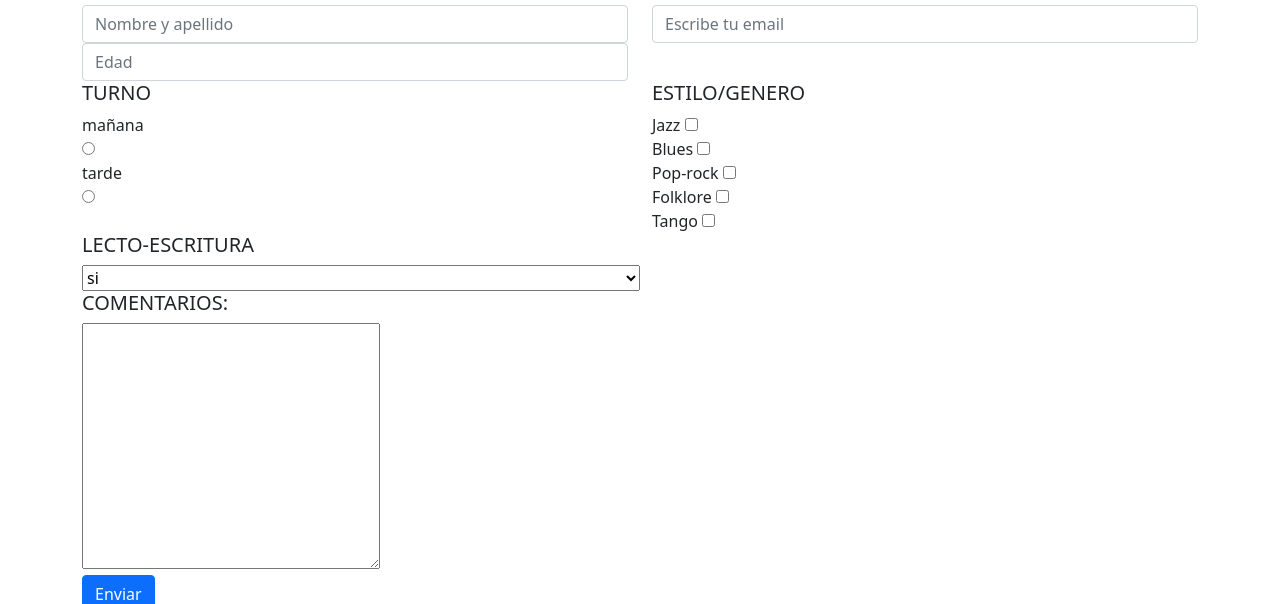
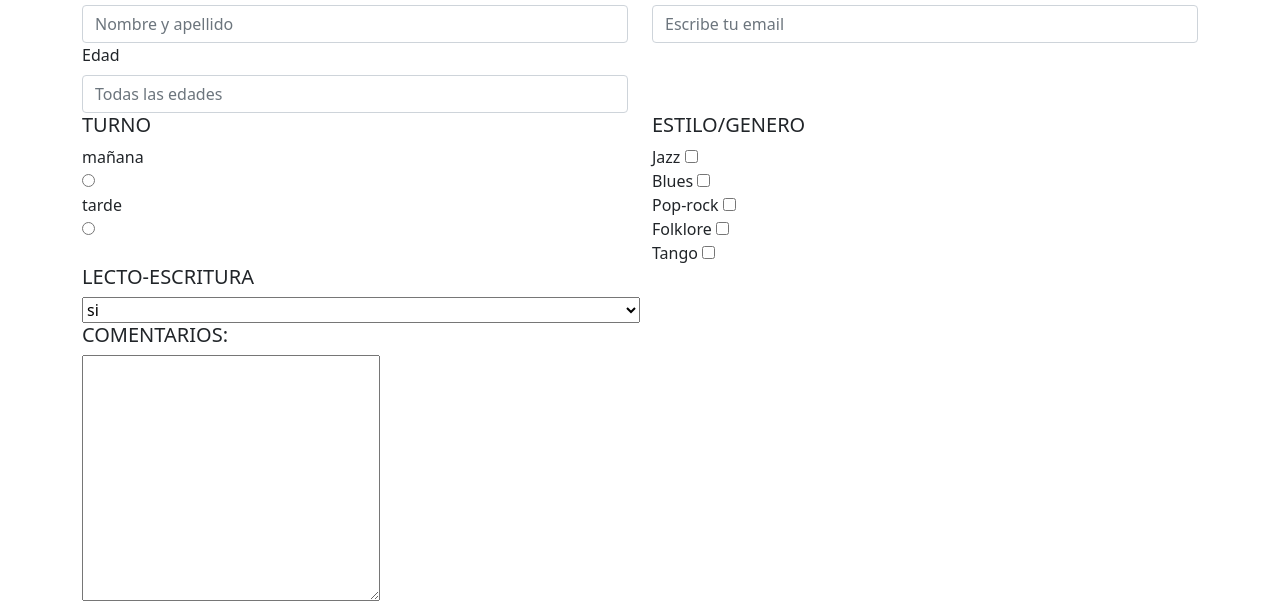
Before and after one commit to jukloc/proyecto_jk_bootstrap, a plain HTML site: page pages/clases_particulares.html in a window 1280 px wide. Shown: the part 99-703 px from the top of the page. Drawn offline with nearby package versions, Linux system fonts and the light colour scheme; files that its build step writes are made by us from their sources.

Commit message:
modificacion de formulario edad

```diff
--- a/pages/clases_particulares.html
+++ b/pages/clases_particulares.html
@@ -52,7 +52,8 @@
                 <input type="email" class="form-control" id="emailInput" placeholder="Escribe tu email">
             </div>
             <div class="col-12 col-lg-6">
-                <input type="edad" class="form-control" id="edadInput" placeholder="Edad">
+                <label for="edadInput" class="form-label">Edad</label>
+                <input type="edad" class="form-control" id="edadInput" placeholder="Todas las edades">
             </div>
         </form>
         <div class="row">
@@ -97,6 +98,9 @@
             <button type="submit" class="btn btn-primary">
                 Enviar
             </button>
+            <button type="reset" class="btn btn-primary">
+                Resetear
+            </button>
         </div>
 
 
```
